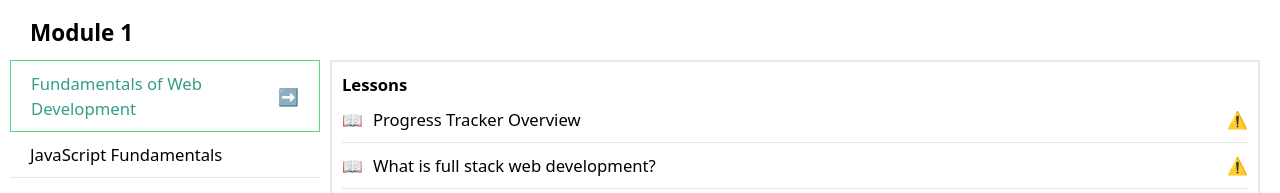
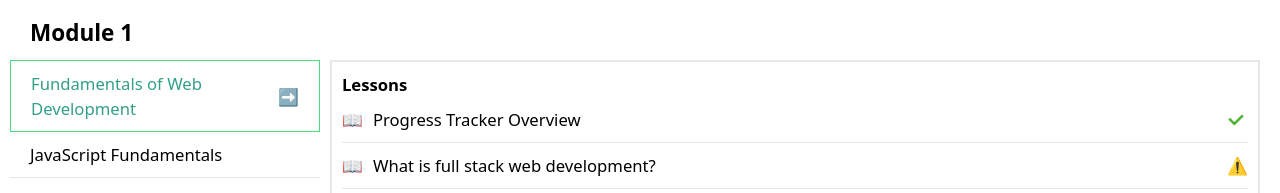
Before and after one commit to ShivamDosso21Com/LMS-next, a Next.js app: page /Link in a window 1280 px wide. Shown: the top 193 px of the page. Built offline with nearby package versions, Linux system fonts and the light colour scheme.

Commit message:
Added new changes

```diff
--- a/app/Link/RightContent.tsx
+++ b/app/Link/RightContent.tsx
@@ -1,6 +1,36 @@
+// 'use client';
+
+// import React from 'react';
+
+// interface RightContentProps {
+//   lessons: string[];
+// }
+
+// const RightContent: React.FC<RightContentProps> = ({ lessons }) => {
+//   return (
+//     <div className="w-full md:w-3/4  box-border p-2 border-2 m-2 mt-9">
+//       <div className='text-black font-bold'>Lessons</div>
+//       <ul>
+//         {lessons.map((lesson) => (
+//           <li key={lesson} className="border-b border-gray-200 py-2 flex justify-between items-center">
+//             <span className="flex items-center">
+//               <span className="mr-2 text-blue-500">📖</span>
+//               {lesson}
+//             </span>
+//             <span className="text-yellow-500">⚠️</span>
+//           </li>
+//         ))}
+//       </ul>
+//     </div>
+//   );
+// };
+
+// export default RightContent;
+
 'use client';
 
 import React from 'react';
+import Image from 'next/image'; // Import the Image component
 
 interface RightContentProps {
   lessons: string[];
@@ -8,16 +38,35 @@ interface RightContentProps {
 
 const RightContent: React.FC<RightContentProps> = ({ lessons }) => {
   return (
-    <div className="w-full md:w-3/4  box-border p-2 border-2 m-2 mt-9">
-      <div className='text-black font-bold'>Lessons</div>
+    <div className="w-full md:w-3/4 box-border p-2 border-2 m-2 mt-9">
+      <div className="text-black font-bold">Lessons</div>
       <ul>
-        {lessons.map((lesson) => (
+        {lessons.map((lesson, index) => (
           <li key={lesson} className="border-b border-gray-200 py-2 flex justify-between items-center">
             <span className="flex items-center">
               <span className="mr-2 text-blue-500">📖</span>
               {lesson}
             </span>
-            <span className="text-yellow-500">⚠️</span>
+            {index === 0 ? (
+              <span className="relative text-green-500 group flex items-center">
+              <Image
+                src="/check.png" // Path to image in the public folder
+                alt="Completed"
+                width={24} // Adjust the width as needed
+                height={24} // Adjust the height as needed
+              />
+              <span className="hidden group-hover:inline text-xs text-gray-500 ml-2">
+                Completed
+              </span>
+            </span>
+            ) : (
+              <span className="relative text-yellow-500 group">
+                ⚠️
+                <span className="hidden group-hover:inline text-xs text-gray-500 ml-2">
+                  In progress
+                </span>
+              </span>
+            )}
           </li>
         ))}
       </ul>
--- a/app/Sidebar.tsx
+++ b/app/Sidebar.tsx
@@ -14,7 +14,7 @@ interface SidebarProps {
 const Sidebar: React.FC<SidebarProps> = ({ isOpen, handleClose }) => {
   const options = [
     { label: "Home", value: "/home", icon: IoHomeOutline },
-    { label: "Learn", value: "/about", icon: IoBookOutline },
+    { label: "Learn", value: "/Link", icon: IoBookOutline },
     { label: "Classroom", value: "/services", icon: FaChalkboard },
     { label: "Practice", value: "/contact", icon: MdOutlineVideoSettings },
     { label: "Projects", value: "/projects", icon: GoProject },
```
Also changed, not shown: public/check.png (added).
